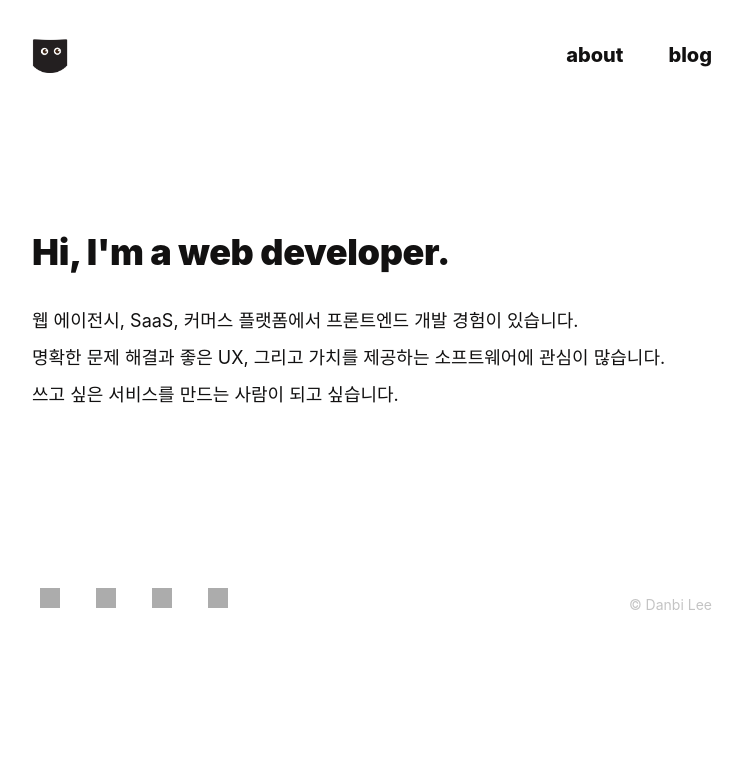
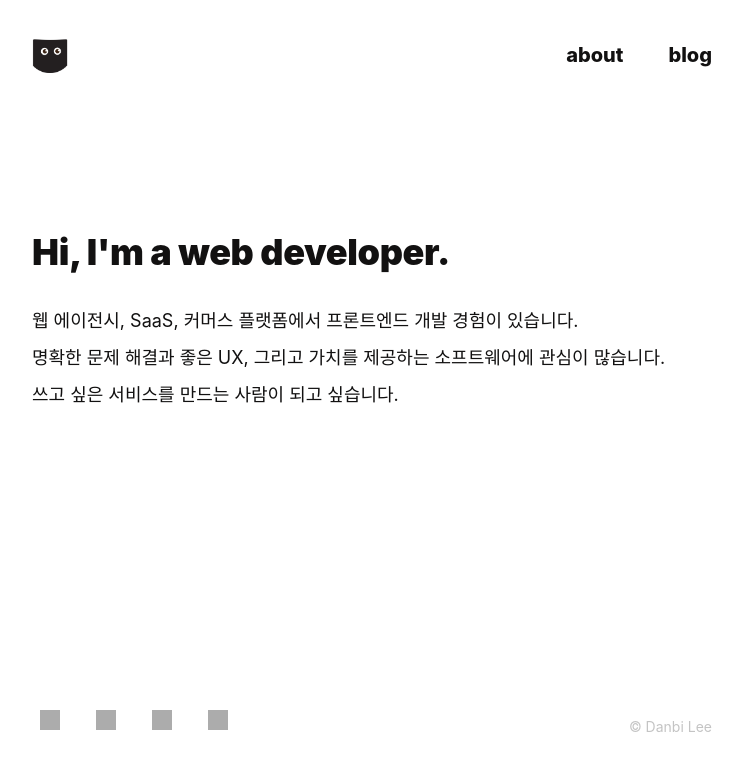
Before and after one commit to danbileee/blog, a Next.js app: page / in a window 1280 px wide. Shown: the top 770 px of the page, without its empty margins (268-1010 px from the left). Built offline with nearby package versions, Linux system fonts and the light colour scheme; grey boxes are pictures that could not be loaded; a web font is replaced by a local one.

Commit message:
chore: add safari height fix

```diff
--- a/src/components/layout/index.tsx
+++ b/src/components/layout/index.tsx
@@ -18,11 +18,11 @@ export default function Layout({ children }: PropsWithChildren<unknown>) {
 
 const Main = styled.main`
   min-height: calc(100vh - 98px);
-  min-height: -webkit-fill-available;
   padding: 230px calc(50vw - 340px) 138px;
 
   ${mediaQuery.mobile} {
     min-height: calc(100vh - 93px);
+    min-height: -webkit-fill-available;
     padding: 160px 20px;
   }
 `;
```
